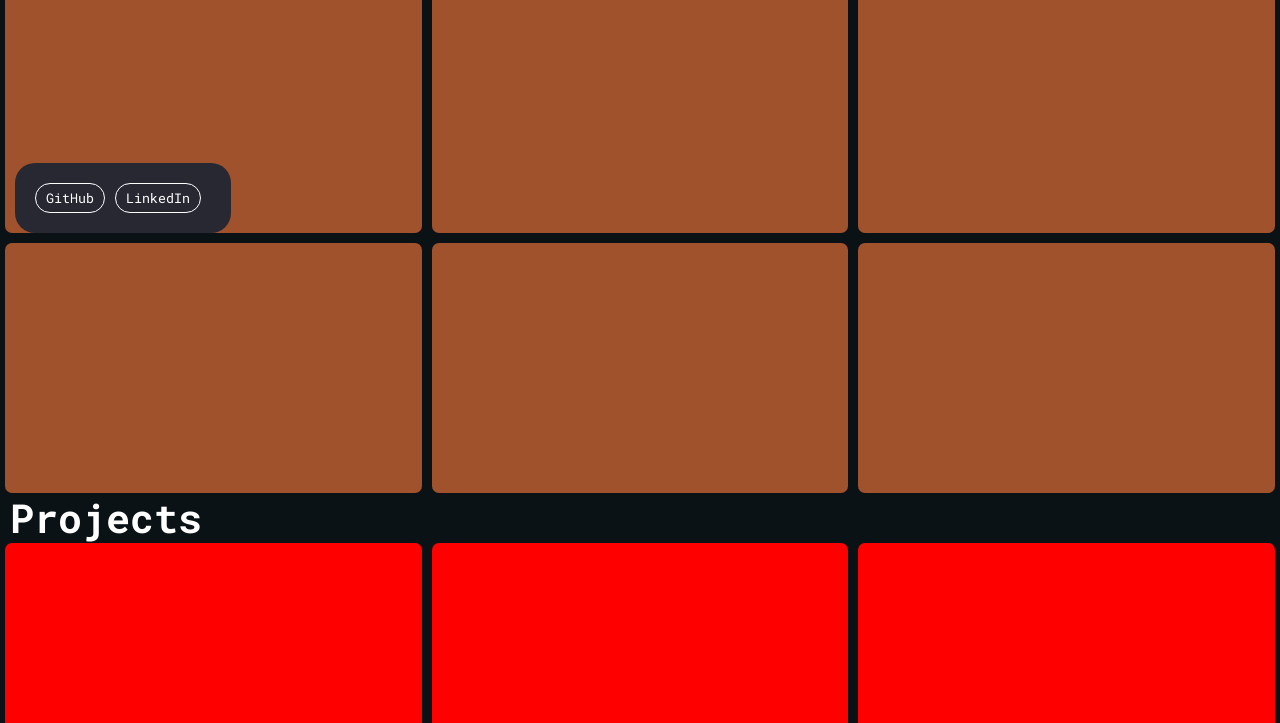
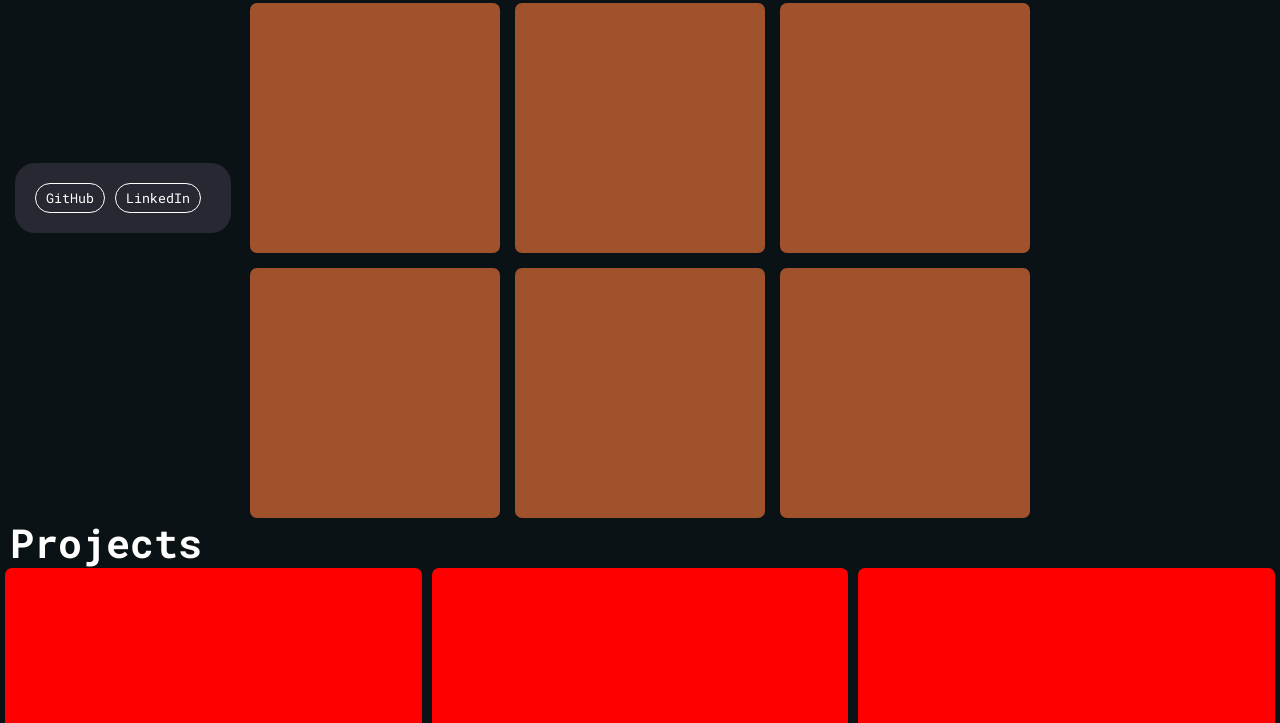
Before and after one commit to therealminhduc/portfolio, a website built with Vite: page portfolio/index.html in a window 1280 px wide. Shown: the part 552-1275 px from the top of the page. Built offline with nearby package versions, Linux system fonts and the light colour scheme.

Commit message:
style: center bento and add margin

```diff
--- a/portfolio/src/components/technoStackBento/TechnoStackBentoComponent.css
+++ b/portfolio/src/components/technoStackBento/TechnoStackBentoComponent.css
@@ -2,21 +2,21 @@
     font-size: 40px;
     font-weight: bold;
     padding-left: 10px;
+    margin-bottom: 20px;
 }
 
 .technoGridItemContainer {
     display: grid;
     grid-template-columns: auto auto auto;
     grid-auto-rows: auto;
+    gap: 5px;
+    justify-content: center;
 }
 
 .technoGridItem {
     position: relative;
-    display: flex;
-    flex-direction: column;
-    align-items: center;
     height: 250px;
-    justify-content: center;
+    width: 250px;
     /*background-color: #020420;*/
     background-color: sienna;
     border-radius: 7px;
```
